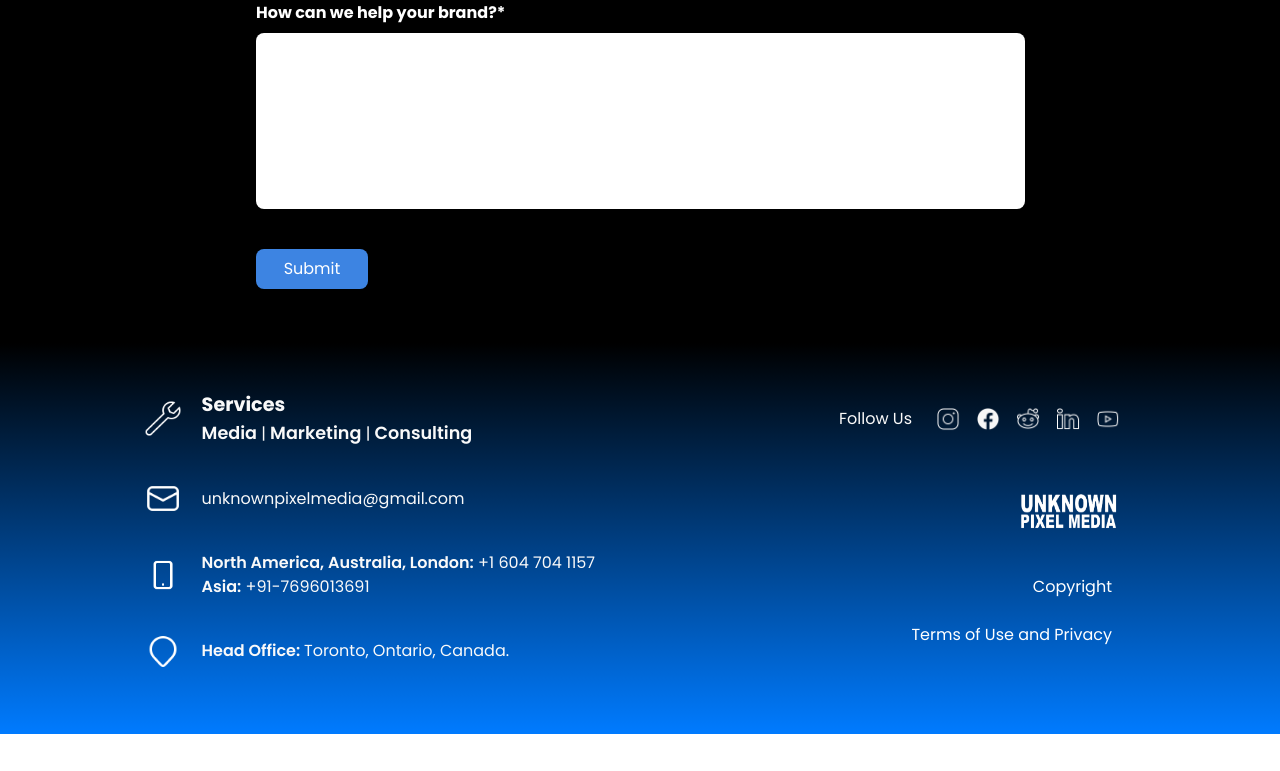
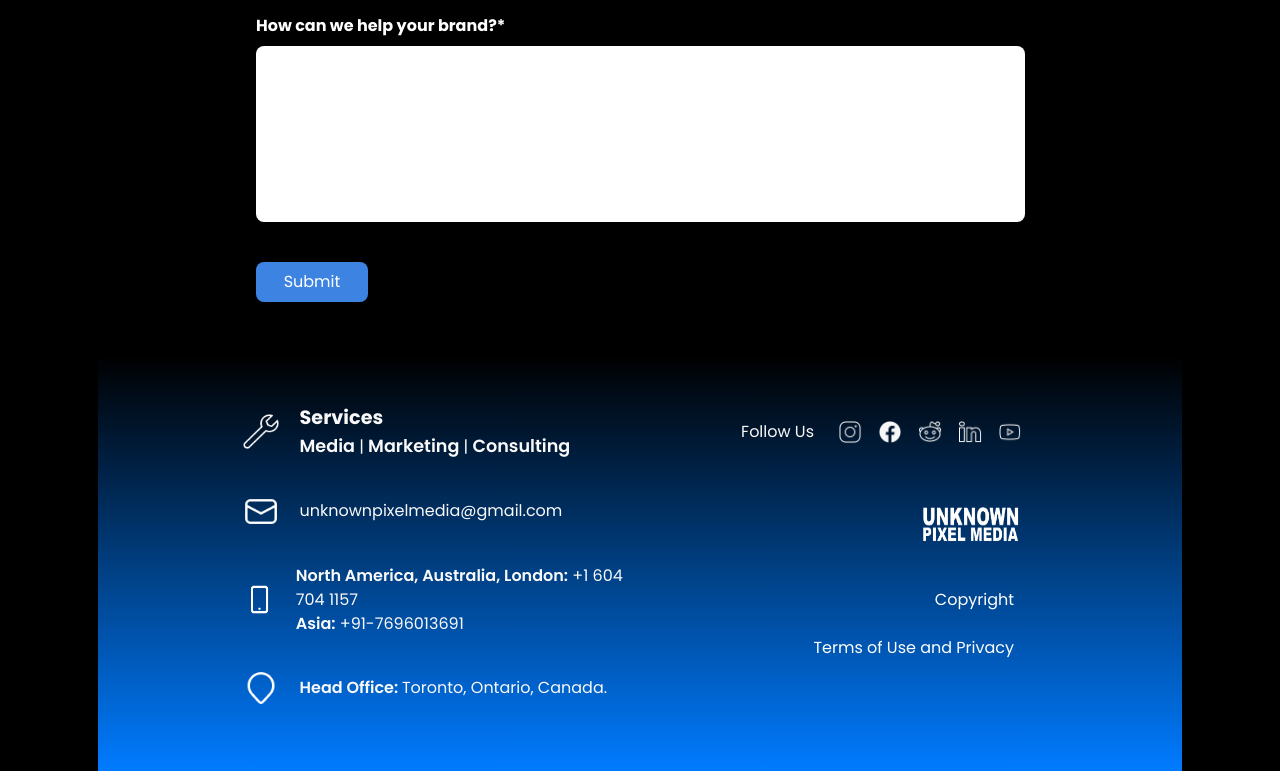
Before and after one commit to Ktechss/upm, a React (Create React App) app: page /about_us in a window 1280 px wide. Shown: the part 3027-3798 px from the top of the page. Before the commit the page ends 3761 px from the top, so only its background shows below. Built offline with nearby package versions, Linux system fonts and the light colour scheme.

Commit message:
[all video playsinline fixed]

```diff
--- a/src/App.js
+++ b/src/App.js
@@ -16,7 +16,26 @@ import MarketingPage from './components/Marketing/MarketingPage';
 import AboutUsPage from './components/About_US/AboutUsPage';
 import useIsMobile from './hooks/useIsMobile'; // Import the custom hook
 import './App.css';
+import MobileHeader from './components/MobileHeader';
+import Header from './components/Header';
 
+import facebook_icon from './assets/facbook_Icon.png';
+import twitter_icon from './assets/twitter.svg';
+import instagram_icon from './assets/instagram.png';
+import logo from './assets/upm_logo/UPM_W4.png';
+
+const navigationLinks = [
+  { label: 'Home', href: '#home' },
+  { label: 'Services', href: '#services' },
+  { label: 'Team', href: '#teams' },
+  { label: 'About Us', href: '/about_us' },
+  { label: 'Contact Us', href: '#contactus' },
+];
+const socialIcons = [
+  { label: 'Facebook', icon: facebook_icon, href: '#' },
+  { label: 'Twitter', icon: twitter_icon, href: '#' },
+  { label: 'Instagram', icon: instagram_icon, href: '#' },
+];
 const App = () => {
   const isMobile = useIsMobile(); // Check if the user is on a mobile device
 
@@ -28,6 +47,11 @@ const App = () => {
             path="/"
             element={
               <>
+                {isMobile ? (
+                  <MobileHeader logo={logo} navigationLinks={navigationLinks} socialIcons={socialIcons} />
+                ) : (
+                  <Header logo={logo} navigationLinks={navigationLinks} socialIcons={socialIcons} />
+                )}
                 <HomePage />
                 <Services />
                 <PageServices />
--- a/src/components/About_US/UpmAboutUs.jsx
+++ b/src/components/About_US/UpmAboutUs.jsx
@@ -12,7 +12,7 @@ const UpmAboutUs = () => {
 
             <div className="About-Us-upm-about-us">
                 <div className="About-Us-video-overlay"></div>
-                <video className="About-Us-background-video" autoPlay loop muted>
+                <video className="About-Us-background-video" autoPlay loop muted playsInline>
                     <source src={back_video} type="video/mp4" />
                     Your browser does not support the video tag.
                 </video>
--- a/src/components/Footer.jsx
+++ b/src/components/Footer.jsx
@@ -33,7 +33,7 @@ const Footer = () => {
             < i className="icon-email">
               <img className="footer_icons" src={mail_logo} />
             </i>
-            <span>unknownpixelmedia@gmail.com </span>
+            <span><mailto>unknownpixelmedia@gmail.com</mailto> </span>
           </div>
           <div className="contact-item">
             <i className="icon-phone">
--- a/src/components/HomePage.css
+++ b/src/components/HomePage.css
@@ -10,7 +10,13 @@ body, html {
 body::-webkit-scrollbar{
   display: none;
 }
-
+#root{
+  background: black;
+  display: flex;
+  flex-direction: column;
+  align-items: center;
+  justify-content: center;
+}
 /* Keyframes for zoom-in effect */
 @keyframes zoomInBackground {
   0% {
@@ -28,12 +34,13 @@ body::-webkit-scrollbar{
   justify-content: center;
   align-items: center;
   height: 100vh;
-  background: linear-gradient(to bottom, rgba(0, 0, 0, 0.214), rgb(0, 0, 0)), url('../assets/camera_lense-2.jpg');
+  background: linear-gradient(to bottom,rgb(0, 0, 0), rgba(0, 0, 0, 0.214), rgb(0, 0, 0)), url('../assets/camera_lense-2.jpg');
   background-position: center;
   background-size: 100%; /* Start with a zoomed-in background */
   background-repeat: no-repeat;
   animation: zoomInBackground 1.5s ease-in-out; /* Add animation */
   z-index: 1;
+  width: 100%;
   /* margin-bottom: 8rem; */
 }
 
@@ -209,8 +216,7 @@ body::-webkit-scrollbar{
 
   /* Home Page Styling */
   .home-page {
-    height: auto; /* Allow content to define height */
-    padding: 2rem 1rem; /* Adjust padding for smaller screens */
+    height: auto; /* Allow content to define height */ /* Adjust padding for smaller screens */
     background-size: cover; /* Ensure background scales correctly */
     background-position: 53%;
   }
--- a/src/components/HomePage.jsx
+++ b/src/components/HomePage.jsx
@@ -1,11 +1,7 @@
 import React, { useState, useEffect } from 'react';
 import './HomePage.css';
-import Header from './Header';
-import MobileHeader from './MobileHeader'; // Import the MobileHeader component
 import TechCard from './tech_banner/TechCard';
-import facebook_icon from '../assets/facbook_Icon.png';
-import twitter_icon from '../assets/twitter.svg';
-import instagram_icon from '../assets/instagram.png';
+
 import photoshop from '../assets/photoshop.png';
 import premierpro from '../assets/premiere-pro.png';
 import affter_effect from '../assets/after-effects.png';
@@ -15,24 +11,14 @@ import figma from '../assets/tech_card_Icons/figma.png';
 import autodesk from '../assets/tech_card_Icons/Autodesk_maya.png';
 import meta from '../assets/tech_card_Icons/meta.png';
 import mailchimp from '../assets/tech_card_Icons/mailchimp.jpg';
-import logo from '../assets/upm_logo/UPM_W4.png';
+
 import { Highlight } from './ui/HeroHighLight-Component/HeroHighlight';
 import TextGenerateEffect from './ui/TextGenerateEffect';
 
 const HomePage = () => {
-  const navigationLinks = [
-    { label: 'Home', href: '#home' },
-    { label: 'Services', href: '#services' },
-    { label: 'Team', href: '#teams' },
-    { label: 'About Us', href: '/about_us' },
-    { label: 'Contact Us', href: '#contactus' },
-  ];
 
-  const socialIcons = [
-    { label: 'Facebook', icon: facebook_icon, href: '#' },
-    { label: 'Twitter', icon: twitter_icon, href: '#' },
-    { label: 'Instagram', icon: instagram_icon, href: '#' },
-  ];
+
+
 
   const techCard1Options = [
     { techImage: photoshop, techName: 'Adobe Photoshop' },
@@ -93,11 +79,7 @@ const HomePage = () => {
   return (
     <div className="home-page">
       {/* Dynamically render MobileHeader or Header */}
-      {isMobile ? (
-        <MobileHeader logo={logo} navigationLinks={navigationLinks} socialIcons={socialIcons} />
-      ) : (
-        <Header logo={logo} navigationLinks={navigationLinks} socialIcons={socialIcons} />
-      )}
+
       <main className="landing-content">
         <div className="headline">
           <h1 className="Sloagan-line">
--- a/src/components/MobileHeader.css
+++ b/src/components/MobileHeader.css
@@ -24,7 +24,7 @@
 /* Hamburger Menu */
 .hamburger-menu {
   display: flex;
-
+  width: 10%;
   flex-direction: column;
   justify-content: space-between;
   height: 20px;
@@ -127,6 +127,9 @@
     display: none;
   }
 }
+.logo{
+  width: 60% !important;
+}
 
 /* Close Button Circle */
 .close-button-circle {
--- a/src/components/ui/MobileSwiperFlat.css
+++ b/src/components/ui/MobileSwiperFlat.css
@@ -1,6 +1,6 @@
 /* Navigation Arrows */
 .arrow-buttons-container {
-  position: absolute; /* Fix to prevent movement */
+  margin-top: 1.5rem;
   bottom: 20px; /* Position at the bottom */
   width: 100%; /* Full width container */
   display: flex;
@@ -12,7 +12,7 @@
 .arrow-button {
   font-size: 2rem;
   color: #fff;
-  background: rgba(0, 0, 0, 0.5);
+  background: rgba(56, 56, 56, 0.5);
   border: none;
   border-radius: 50%;
   width: 50px;
```
